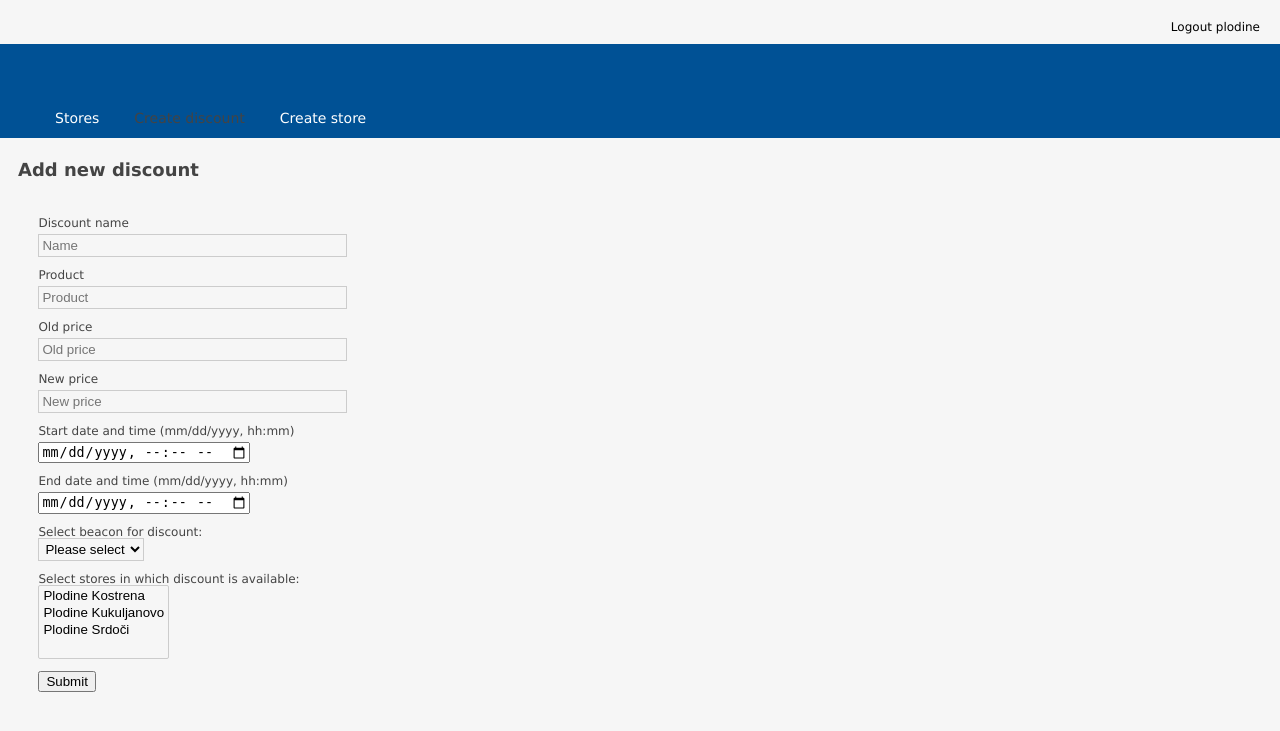
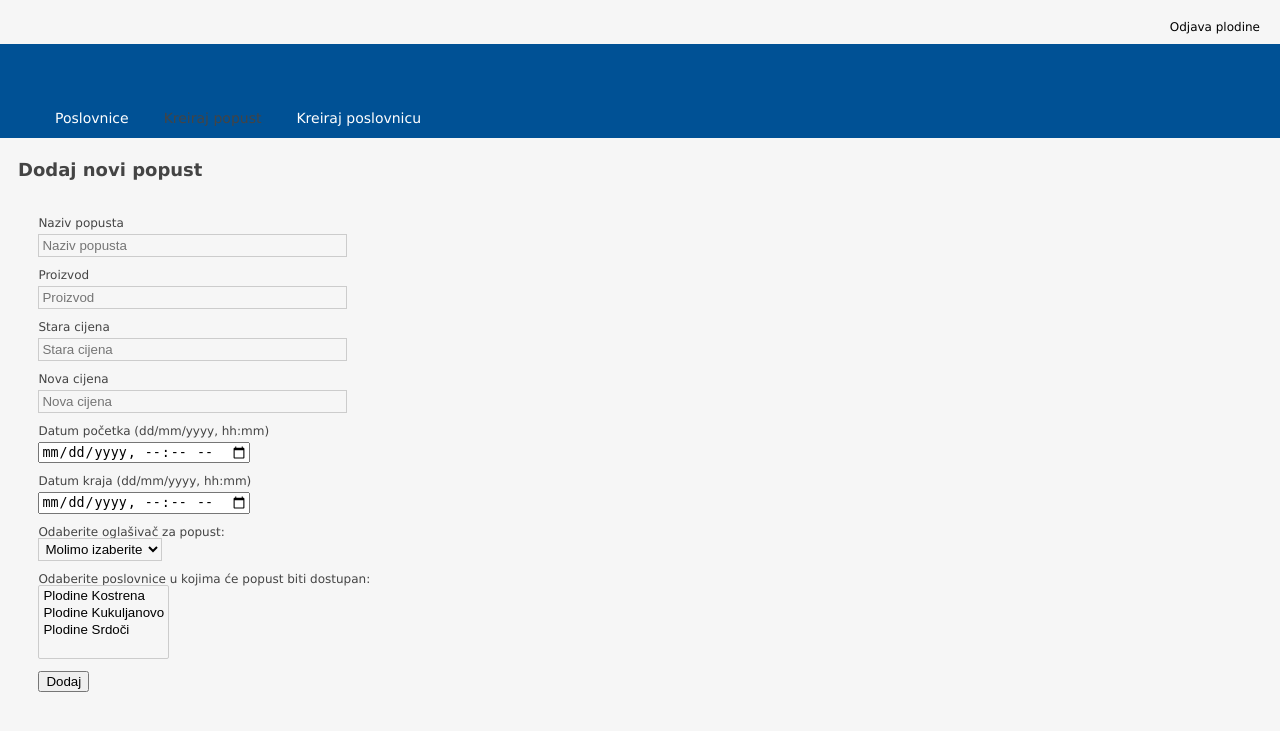
Before and after one commit to dbikic/Shop_app_backend, a PHP site: page /php/create_discount.php in a window 1280 px wide. Shown: the top 731 px of the page. Run offline with PHP 8.4, Linux system fonts and the light colour scheme; a user stored in the database is signed in; data comes from the database, SQL or seed files in the repository.

Commit message:
translation to croatian

```diff
--- a/php/create_discount.php
+++ b/php/create_discount.php
@@ -38,38 +38,38 @@
         <div >
                 <!-- Body -->
                 <div class="module">
-                     <h2><span>Add new discount</span></h2>
+                     <h2><span>Dodaj novi popust</span></h2>
 
                      <div class="module-body">
                         <form method="POST" action="set_discount.php" id="forma" onsubmit="return validacija()">
 
 						<p>
-                            <label>Discount name</label>
-                            <input type='text'  name='name' placeholder='Name' class='input-short' value='' required/>
+                            <label>Naziv popusta</label>
+                            <input type='text'  name='name' placeholder='Naziv popusta' class='input-short' value='' required/>
                         </p>
                          <p>
-                            <label>Product</label>
-                            <input type='text'  name='product' placeholder='Product' class='input-short' value='' required/>
+                            <label>Proizvod</label>
+                            <input type='text'  name='product' placeholder='Proizvod' class='input-short' value='' required/>
                         </p>
                          <p>
-                            <label>Old price</label>
-                            <input type='text'  name='oldPrice' placeholder='Old price' class='input-short' value='' required/>
+                            <label>Stara cijena</label>
+                            <input type='text'  name='oldPrice' placeholder='Stara cijena' class='input-short' value='' required/>
                         </p>
                          <p>
-                            <label>New price</label>
-                            <input type='text'  name='newPrice' placeholder='New price' class='input-short' value='' required/>
+                            <label>Nova cijena</label>
+                            <input type='text'  name='newPrice' placeholder='Nova cijena' class='input-short' value='' required/>
                         </p>
                          <p>
-                            <label>Start date and time  (mm/dd/yyyy, hh:mm)</label>
+                            <label>Datum početka (dd/mm/yyyy, hh:mm)</label>
                             <input id="start" name="start" type="datetime-local" required>
                         </p>
                          <p>
-                            <label>End date and time (mm/dd/yyyy, hh:mm)</label>
+                            <label>Datum kraja (dd/mm/yyyy, hh:mm)</label>
                             <input id="end" name="end" type="datetime-local" required>
                         </p>
                             <?php
-                                echo "Select beacon for discount:</br><select name='beacon' required>
-                                <option value=''>Please select</option>";
+                                echo "Odaberite oglašivač za popust:</br><select name='beacon' required>
+                                <option value=''>Molimo izaberite</option>";
                                 $sql= mysql_query ("SELECT * FROM beacon");
                                 while ($row = mysql_fetch_array($sql))
                                 {
@@ -78,7 +78,7 @@
                                 echo "</select>";
 
 
-                                echo "</br></br>Select stores in which discount is available:</br><select name='stores[]' multiple required>";
+                                echo "</br></br>Odaberite poslovnice u kojima će popust biti dostupan:</br><select name='stores[]' multiple required>";
                                 $sql= mysql_query ("SELECT * FROM store WHERE id_chain_store = '".$_SESSION['chain_store']."'");
                                 while ($row = mysql_fetch_array($sql))
                                 {
@@ -87,7 +87,7 @@
                                 echo "</select>";
                             ?>
 
-                            <br/><br/>    <input  type="submit" value="Submit" />
+                            <br/><br/>    <input  type="submit" value="Dodaj" />
                         </form>
                      </div>
 
--- a/php/discounts.php
+++ b/php/discounts.php
@@ -47,7 +47,7 @@
 					&nbsp;
                     </div>
                     <div class="grid_4">
-                        <a href="logout.php" id="logout">Logout
+                        <a href="logout.php" id="logout">Odjava
                         </a>
                     </div>
                 </div>
--- a/php/logout_menu.php
+++ b/php/logout_menu.php
@@ -1,3 +1,3 @@
 <?php
-    echo '<a href="logout.php" id="logout">Logout ' . $_SESSION['username'] . '</a>';
+    echo '<a href="logout.php" id="logout">Odjava ' . $_SESSION['username'] . '</a>';
 ?>
--- a/php/menu.php
+++ b/php/menu.php
@@ -12,19 +12,19 @@
             else
                 echo '<li>';
             echo '
-                                    <a href="stores.php">Stores</a></li>';
+                                    <a href="stores.php">Poslovnice</a></li>';
             if($i == 2)
                 echo '<li id="current">';
             else
                 echo '<li>';
             echo '
-                                    <a href="create_discount.php">Create discount</a></li>';
+                                    <a href="create_discount.php">Kreiraj popust</a></li>';
             if($i == 3)
                 echo '<li id="current">';
             else
                 echo '<li>';
             echo '
-                                    <a href="create_store.php">Create store</a></li>';
+                                    <a href="create_store.php">Kreiraj poslovnicu</a></li>';
 
         echo '
                                 </ul>
--- a/php/set_discount.php
+++ b/php/set_discount.php
@@ -10,7 +10,7 @@
     $end = new DateTime(formatDateTime($_POST['end']));
 
     if($end < $start)
-        echo "End date is before start date, please enter valid time.";
+        echo "Krajnji datum je prije početnog, molimo onesite ispravno vrijeme.";
     else{
         session_start();
         include("../config/db_connect.php");
```
Also changed, not shown: php/create_discount_for_store.php (+15 -15 lines), php/create_store.php (+8 -8 lines), php/discount_codes.php (+5 -5 lines), php/edit_discount.php (+15 -15 lines), php/edit_store.php (+9 -9 lines), php/store_discounts.php (+12 -12 lines), php/stores.php (+5 -5 lines), php/delete_code.php (line endings or trailing spaces), php/delete_store.php (line endings or trailing spaces), php/set_store.php (line endings or trailing spaces), 2 other files.
